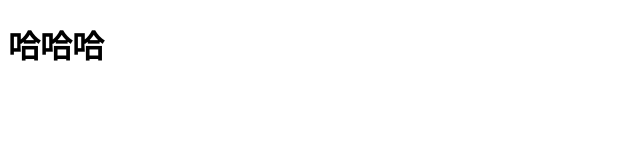
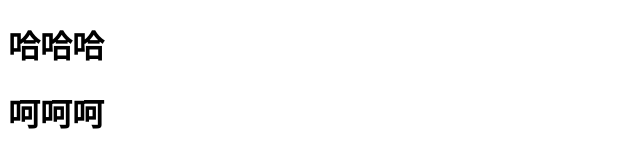
Before and after one commit to lyjjy/project_01, a plain HTML site: page index.html in a window 1280 px wide. Shown: the whole page, without its empty margins (0-640 px from the left). Drawn offline with Linux system fonts and the light colour scheme.

Commit message:
添加了一个h1标签

```diff
--- a/index.html
+++ b/index.html
@@ -8,5 +8,6 @@
 </head>
 <body>
     <h1>哈哈哈</h1>
+    <h1>呵呵呵</h1>
 </body>
 </html>
```
